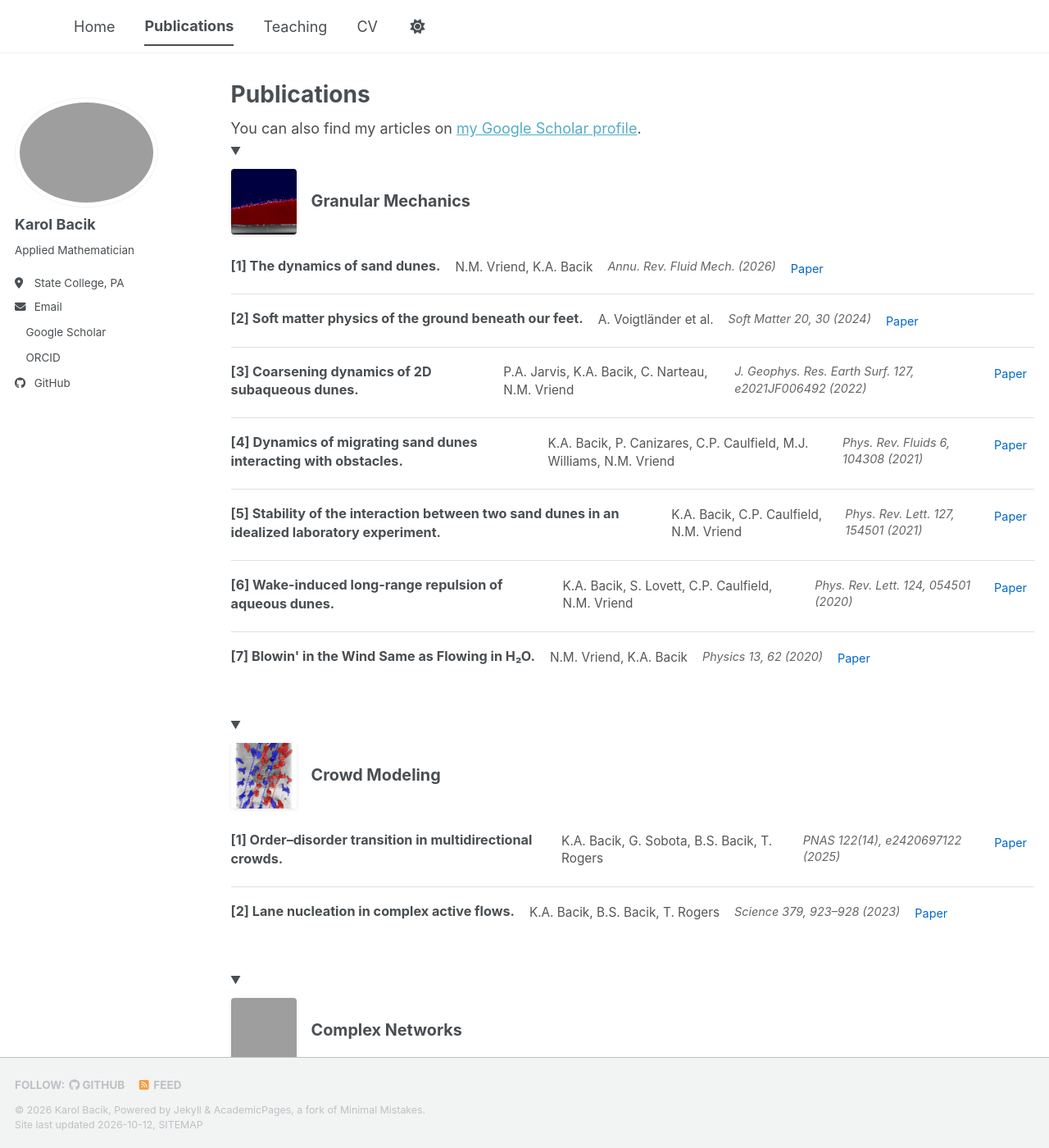
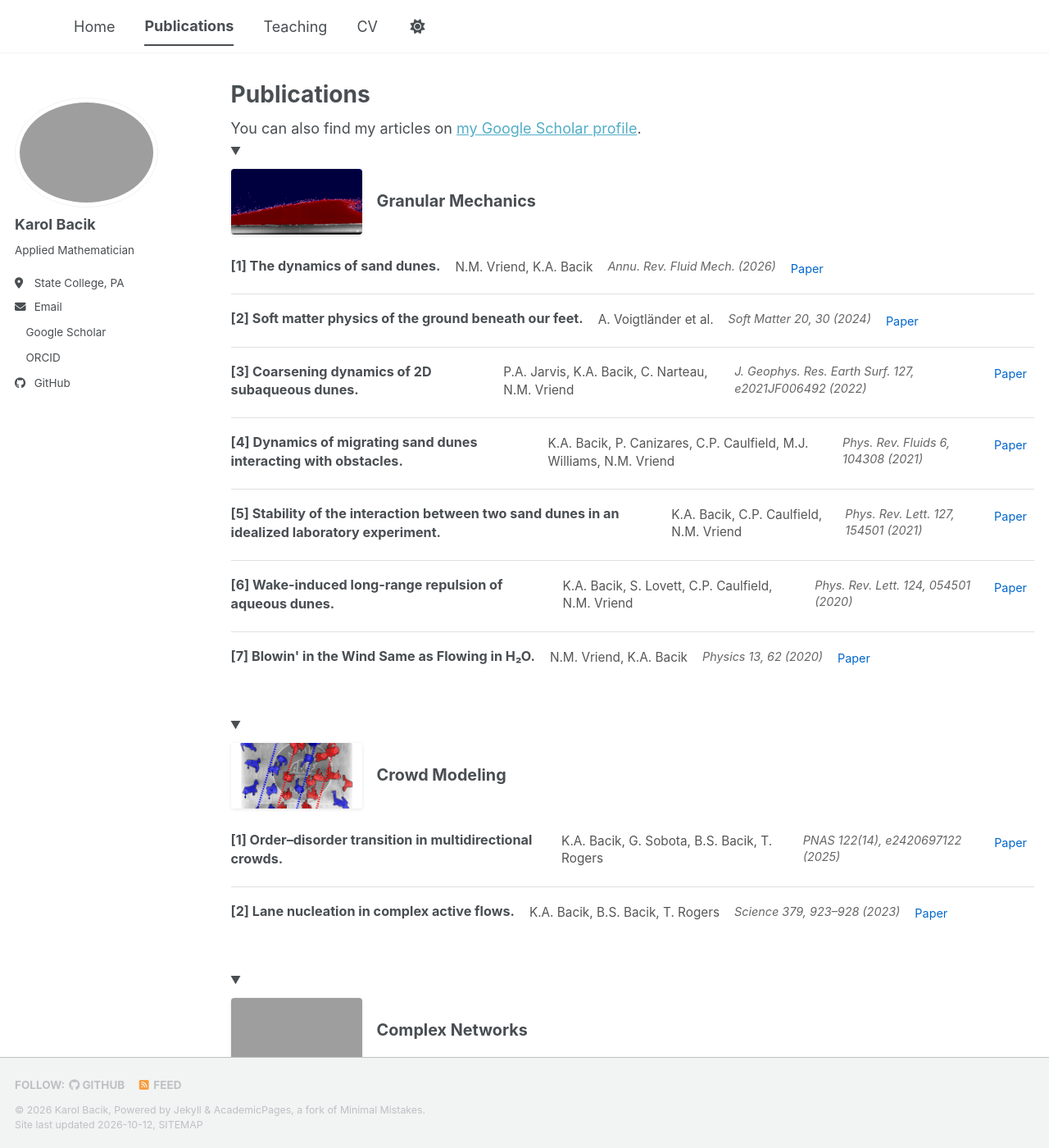
Before and after one commit to kbacikpsu/kbacikpsu.github.io, a Jekyll site: the page built from _pages/publications.html, in a window 1280 px wide and 1400 px high. Shown: the whole window at 82% size. Built offline with Jekyll 4.4.1, drawn with Linux system fonts in a browser that asks for light colours; a style sheet for code colours, icons or effects is not loaded; grey boxes are pictures that could not be loaded.

Commit message:
Increase category image width to 160px

```diff
--- a/_pages/publications.html
+++ b/_pages/publications.html
@@ -118,7 +118,7 @@ categories:
   }
 
   .category-image {
-    width: 80px;
+    width: 160px;
     height: 80px;
     flex-shrink: 0;
     border-radius: 4px;
```
